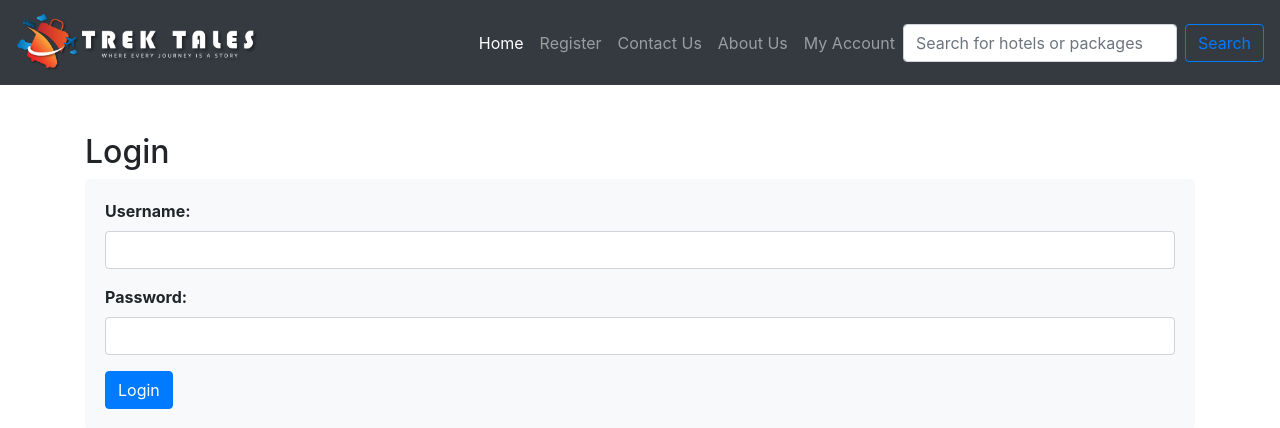
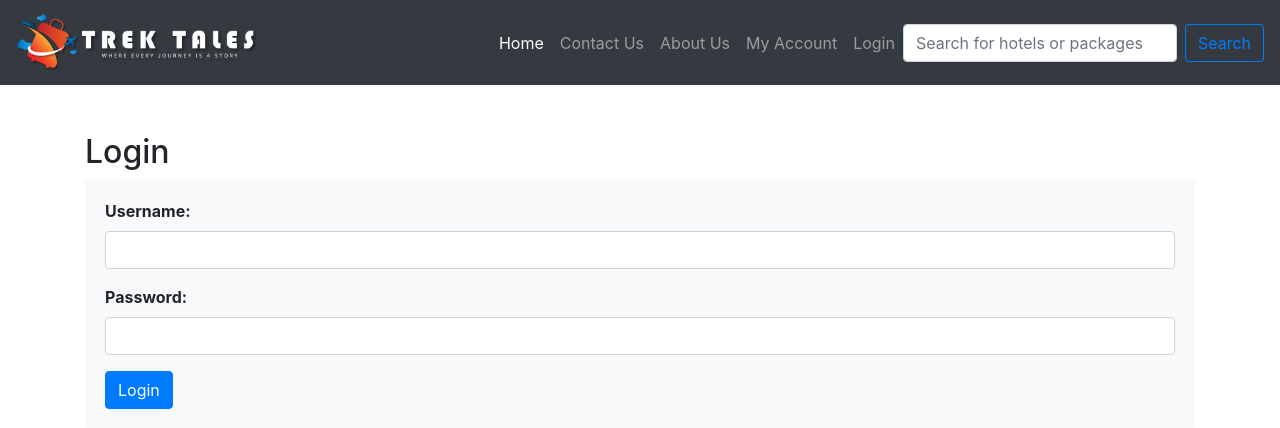
Before and after one commit to Pruthvirajpm/Trek_Tales, a PHP site: page /login.php in a window 1280 px wide. Shown: the top 428 px of the page. Run offline with PHP 8.4, Linux system fonts and the light colour scheme.

Commit message:
Update login.php

```diff
--- a/login.php
+++ b/login.php
@@ -1,7 +1,7 @@
 <!DOCTYPE html>
 <html>
 <head>
-    <title>Login - BookingBreeze</title>
+    <title>Login - Trek Tales</title>
     <link rel="stylesheet" href="https://cdnjs.cloudflare.com/ajax/libs/font-awesome/5.15.1/css/all.min.css">
 
     <link rel="stylesheet" href="https://stackpath.bootstrapcdn.com/bootstrap/4.5.2/css/bootstrap.min.css">
@@ -18,7 +18,7 @@
     </style>
 </head>
 <body>
-    <?php include "navbar_2.php"; ?>
+    <?php include "navbar.php"; ?>
 
     <div class="container mt-5">
         <h2>Login</h2>
```
